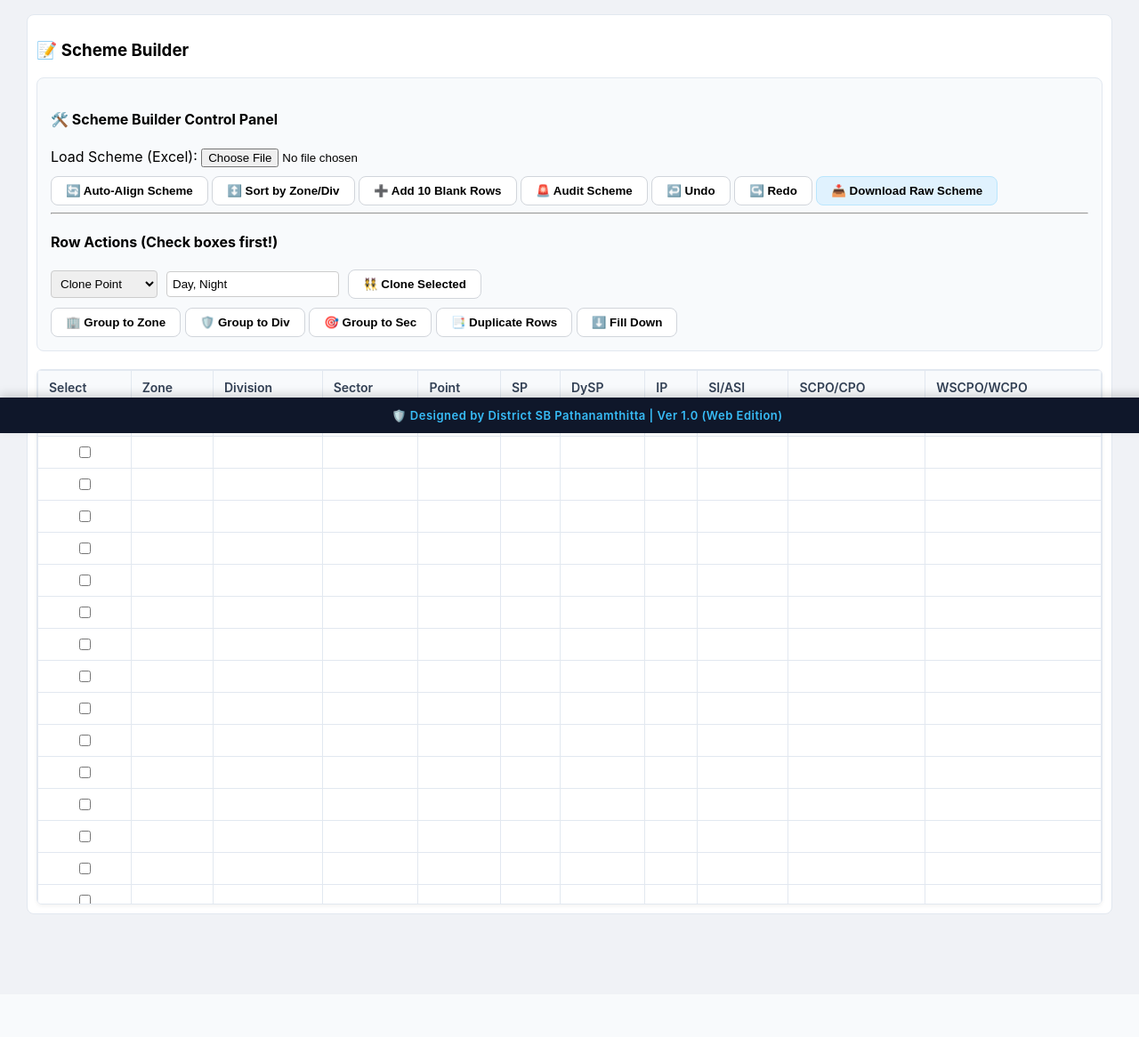
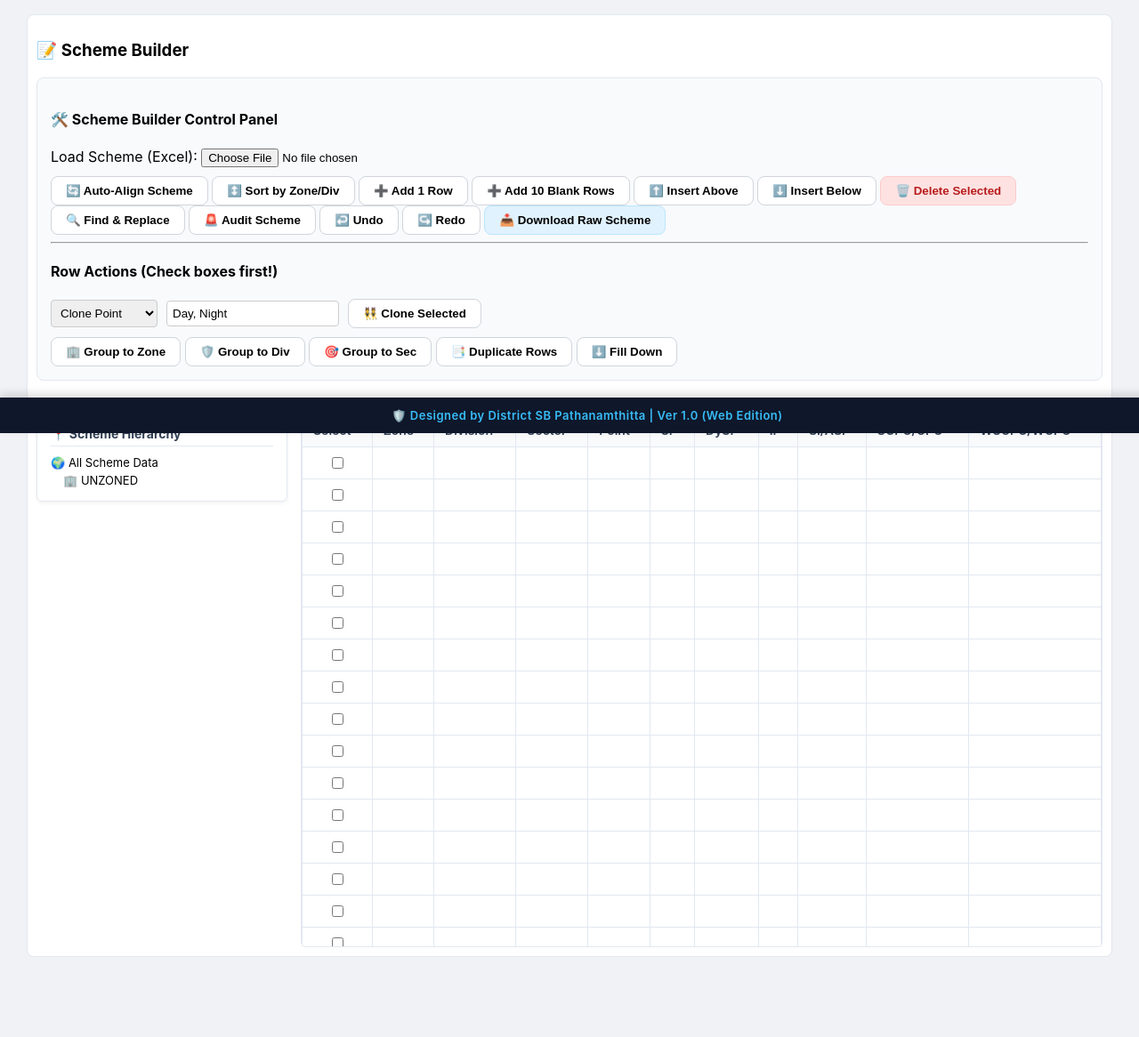
Before and after one commit to Sudevtdr/Scheme-creator-pro1, a Flask app: page / in a window 1280 px wide. Shown: the part 472-1638 px from the top of the page at 89% size. Before the commit the page ends 1500 px from the top, so only its background shows below. Run offline with Flask 3, Linux system fonts and the light colour scheme.

Commit message:
Update index.html

```diff
--- a/templates/index.html
+++ b/templates/index.html
@@ -180,7 +180,12 @@
                 </div>
                 <button id="align-scheme-btn" class="stButton">🔄 Auto-Align Scheme</button>
                 <button id="sort-scheme-btn" class="stButton">↕️ Sort by Zone/Div</button>
+                <button id="add-one-row-btn" class="stButton">➕ Add 1 Row</button>
                 <button id="add-blank-rows-btn" class="stButton">➕ Add 10 Blank Rows</button>
+                <button id="insert-row-above-btn" class="stButton">⬆️ Insert Above</button>
+                <button id="insert-row-below-btn" class="stButton">⬇️ Insert Below</button>
+                <button id="delete-selected-btn" class="stButton" style="background-color: #fee2e2; border-color: #fecaca; color: #b91c1c;">🗑️ Delete Selected</button>
+                <button id="find-replace-btn" class="stButton">🔍 Find & Replace</button>
                 <button id="audit-scheme-btn" class="stButton">🚨 Audit Scheme</button>
                 <button id="undo-scheme-btn" class="stButton">↩️ Undo</button>
                 <button id="redo-scheme-btn" class="stButton">↪️ Redo</button>
@@ -203,9 +208,16 @@
                 <button id="duplicate-selected-btn" class="stButton">📑 Duplicate Rows</button>
                 <button id="fill-down-btn" class="stButton">⬇️ Fill Down</button>
             </div>
-            <div id="scheme-editor-container">
-                <!-- The data grid will be rendered here by JavaScript -->
-                <p>Loading scheme data...</p>
+            <div style="display: flex; gap: 15px; align-items: flex-start;">
+                <div id="scheme-tree-container" style="width: 250px; flex-shrink: 0; background: white; border: 1px solid #e2e8f0; border-radius: 6px; padding: 15px; max-height: 600px; overflow-y: auto; box-shadow: 0 2px 4px rgba(0,0,0,0.05); margin-top: 15px;">
+                    <!-- Tree view goes here -->
+                </div>
+                <div style="flex: 1; overflow: hidden;">
+                    <div id="scheme-editor-container">
+                        <!-- The data grid will be rendered here by JavaScript -->
+                        <p>Loading scheme data...</p>
+                    </div>
+                </div>
             </div>
         </div>
 
@@ -247,6 +259,8 @@
                 <button id="clean-ranks-btn" class="stButton">✨ Clean & Find Ranks</button>
                 <button id="find-dupes-btn" class="stButton">🔍 Find Duplicates</button>
                 <span style="margin: 0 10px; border-left: 1px solid #ccc;"></span>
+                <button id="add-nom-row-btn" class="stButton">➕ Add 1 Row</button>
+                <button id="delete-nom-selected-btn" class="stButton" style="background-color: #fee2e2; border-color: #fecaca; color: #b91c1c;">🗑️ Delete Selected</button>
                 <button id="dl-nom-template-btn" class="stButton" style="background-color: #f3f4f6;">📄 Blank Template</button>
                 <button id="dl-nom-roll-btn" class="stButton" style="background-color: #e0f2fe; border-color: #bae6fd;">📥 Download Nominal Roll</button>
                 <button id="dl-nom-unassigned-btn" class="stButton" style="background-color: #fef08a; border-color: #fde047;">📥 Download Unassigned</button>
@@ -341,6 +355,32 @@
         </div>
     </div>
 
+    <!-- Find and Replace Modal -->
+    <div id="find-replace-modal" class="modal">
+        <div class="modal-content" style="max-width: 500px;">
+            <h3 style="margin-top:0;">🔍 Advanced Find & Bulk Replace</h3>
+            <div style="display: flex; flex-direction: column; gap: 10px; margin-bottom: 15px;">
+                <label><strong>Target Column:</strong>
+                    <select id="fr-column-select" style="padding: 6px; width: 100%; border-radius: 4px; border: 1px solid #ccc;"></select>
+                </label>
+                <label><strong>Find What:</strong>
+                    <input type="text" id="fr-find-input" style="padding: 6px; width: 100%; box-sizing: border-box; border-radius: 4px; border: 1px solid #ccc;">
+                </label>
+                <label><strong>Replace With:</strong>
+                    <input type="text" id="fr-replace-input" style="padding: 6px; width: 100%; box-sizing: border-box; border-radius: 4px; border: 1px solid #ccc;">
+                </label>
+                <div style="display: flex; gap: 15px; margin-top: 5px;">
+                    <label style="cursor: pointer;"><input type="checkbox" id="fr-match-case"> Match Case</label>
+                    <label style="cursor: pointer;"><input type="checkbox" id="fr-exact-match"> Exact Cell Match</label>
+                </div>
+            </div>
+            <div style="text-align: right;">
+                <button onclick="document.getElementById('find-replace-modal').style.display='none'" class="stButton" style="background-color: #ef4444; color: white;">Cancel</button>
+                <button id="fr-execute-btn" class="stButton" style="background-color: #10b981; color: white;">✅ Replace All</button>
+            </div>
+        </div>
+    </div>
+
     <!-- Smart Excel Column Mapper Modal -->
     <div id="mapper-modal" class="modal">
         <div class="modal-content">
```
